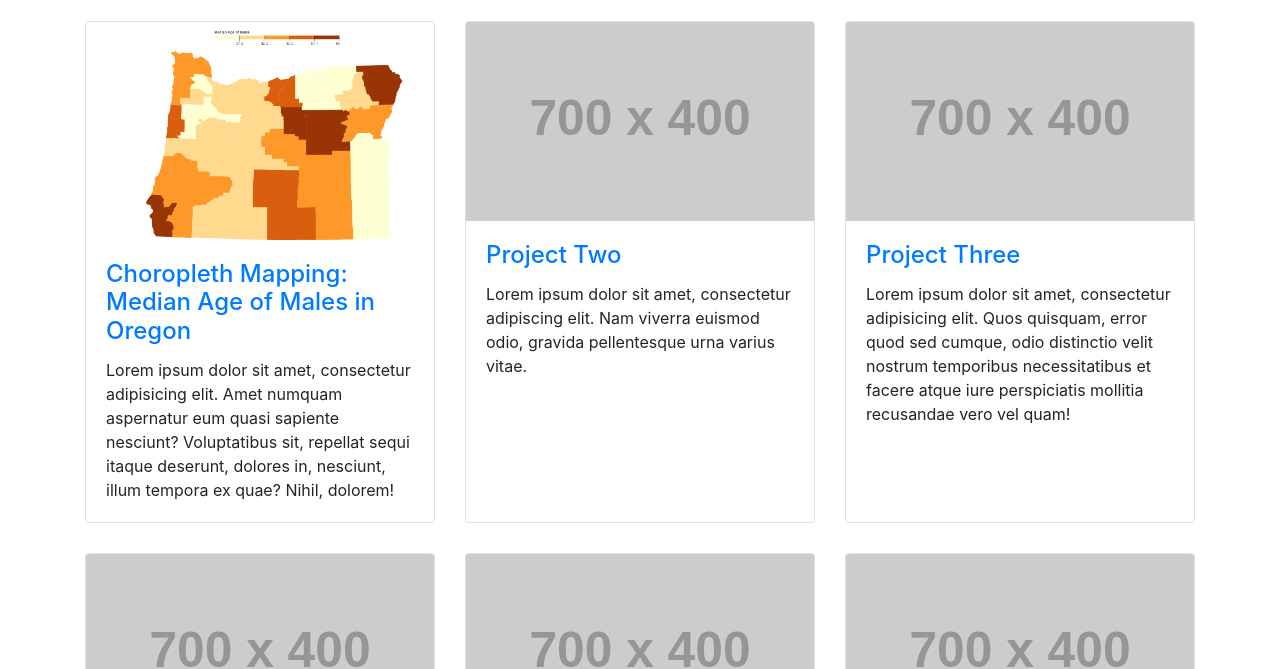
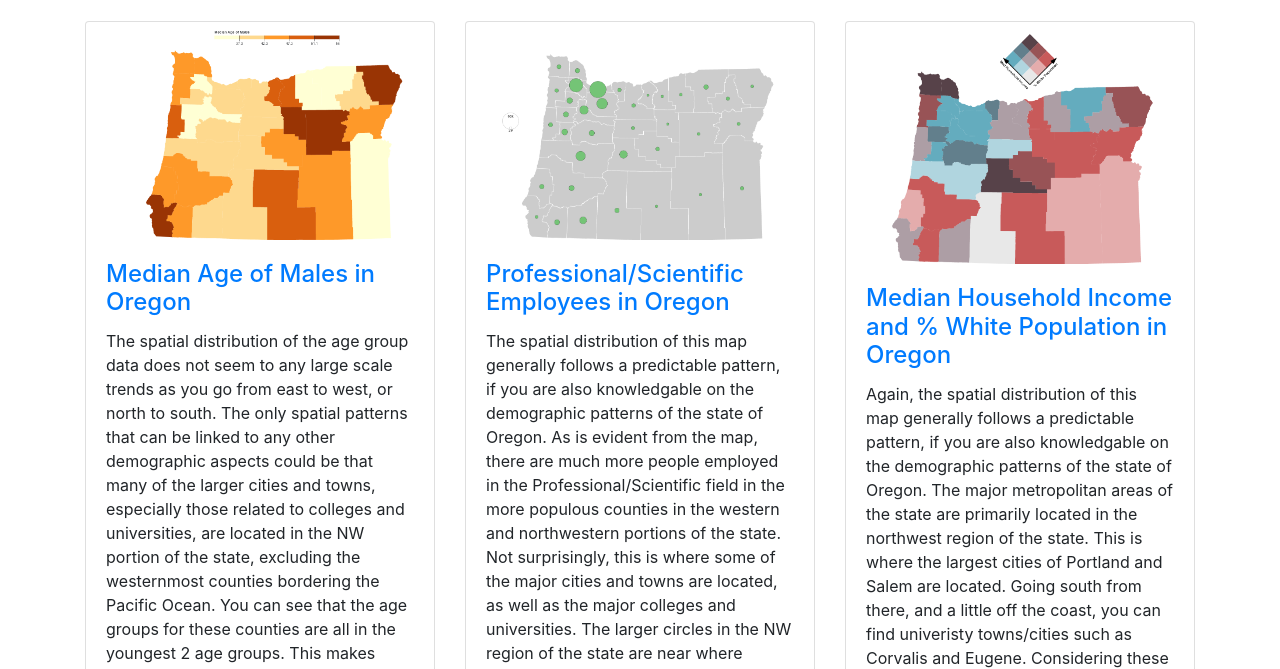
Before and after one commit to emykleby/geog5540, a website: page index.html in a window 1280 px wide. Shown: the part 131-800 px from the top of the page. Drawn offline with Linux system fonts and the light colour scheme; placeholder pictures from the web are drawn by us.

```diff
--- a/index.html
+++ b/index.html
@@ -62,31 +62,31 @@
             <a href="https://observablehq.com/@emykleby/choropleth-mapping-geog-3540"><img class="card-img-top" src="images/choropleth (4).png" alt=""></a>
             <div class="card-body">
               <h4 class="card-title">
-                <a href="https://observablehq.com/@emykleby/choropleth-mapping-geog-3540">Choropleth Mapping: Median Age of Males in Oregon</a>
+                <a href="https://observablehq.com/@emykleby/choropleth-mapping-geog-3540">Median Age of Males in Oregon</a>
               </h4>
-              <p class="card-text">Lorem ipsum dolor sit amet, consectetur adipisicing elit. Amet numquam aspernatur eum quasi sapiente nesciunt? Voluptatibus sit, repellat sequi itaque deserunt, dolores in, nesciunt, illum tempora ex quae? Nihil, dolorem!</p>
+              <p class="card-text">The spatial distribution of the age group data does not seem to any large scale trends as you go from east to west, or north to south. The only spatial patterns that can be linked to any other demographic aspects could be that many of the larger cities and towns, especially those related to colleges and universities, are located in the NW portion of the state, excluding the westernmost counties bordering the Pacific Ocean. You can see that the age groups for these counties are all in the youngest 2 age groups. This makes sense given the demographic characteristics of these counties/regions.</p>
             </div>
           </div>
         </div>
         <div class="col-lg-4 col-sm-6 portfolio-item">
           <div class="card h-100">
-            <a href="#"><img class="card-img-top" src="http://placehold.it/700x400" alt=""></a>
+            <a href="https://observablehq.com/@emykleby/proportional-symbol-mapping"><img class="card-img-top" src="images/proportionalSymbols (1).png" alt=""></a>
             <div class="card-body">
               <h4 class="card-title">
-                <a href="#">Project Two</a>
+                <a href="https://observablehq.com/@emykleby/proportional-symbol-mapping">Professional/Scientific Employees in Oregon</a>
               </h4>
-              <p class="card-text">Lorem ipsum dolor sit amet, consectetur adipiscing elit. Nam viverra euismod odio, gravida pellentesque urna varius vitae.</p>
+              <p class="card-text">The spatial distribution of this map generally follows a predictable pattern, if you are also knowledgable on the demographic patterns of the state of Oregon. As is evident from the map, there are much more people employed in the Professional/Scientific field in the more populous counties in the western and northwestern portions of the state. Not surprisingly, this is where some of the major cities and towns are located, as well as the major colleges and universities. The larger circles in the NW region of the state are near where Portland and other larger cities are. Going south from there are major university towns of Corvalis and Eugene, which is where Oregon State University and University of Oregon are located, respectively. Somewhat surprisingly, even though the eastern counties are much larger in area, they have a much lower number of these employees.</p>
             </div>
           </div>
         </div>
         <div class="col-lg-4 col-sm-6 portfolio-item">
           <div class="card h-100">
-            <a href="#"><img class="card-img-top" src="http://placehold.it/700x400" alt=""></a>
+            <a href="https://observablehq.com/@emykleby/bivariate-choropleth-mapping"><img class="card-img-top" src="images/bivar.png" alt=""></a>
             <div class="card-body">
               <h4 class="card-title">
-                <a href="#">Project Three</a>
+                <a href="https://observablehq.com/@emykleby/bivariate-choropleth-mapping">Median Household Income and % White Population in Oregon</a>
               </h4>
-              <p class="card-text">Lorem ipsum dolor sit amet, consectetur adipisicing elit. Quos quisquam, error quod sed cumque, odio distinctio velit nostrum temporibus necessitatibus et facere atque iure perspiciatis mollitia recusandae vero vel quam!</p>
+              <p class="card-text">Again, the spatial distribution of this map generally follows a predictable pattern, if you are also knowledgable on the demographic patterns of the state of Oregon. The major metropolitan areas of the state are primarily located in the northwest region of the state. This is where the largest cities of Portland and Salem are located. Going south from there, and a little off the coast, you can find univeristy towns/cities such as Corvalis and Eugene. Considering these aspects, it makes sense that the percentage of white population would be lower in these areas, espcially the Portland area. This also has some correlation with the level of median household income. Some of the highest counties are also located in or near these metropolitan areas. However, there are some counties that are adjacent to these that have both high levels of median household income and % white population. As expected, much of the south and eastern counties of the state have higher % white population. These counties are typically much more rural and relatedly have lower cost of living and lower median household income levels.</p>
             </div>
           </div>
         </div>
```
Also changed, not shown: images/bivar.png (added), images/proportionalSymbols (1).png (added).
